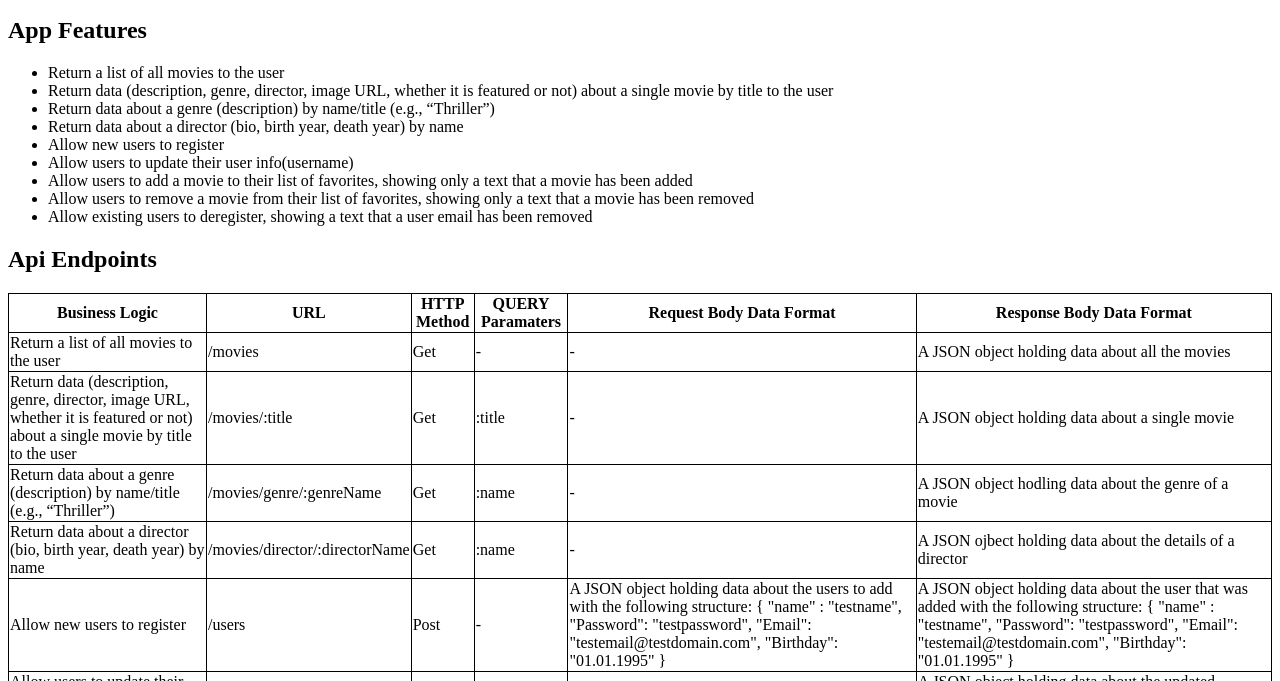
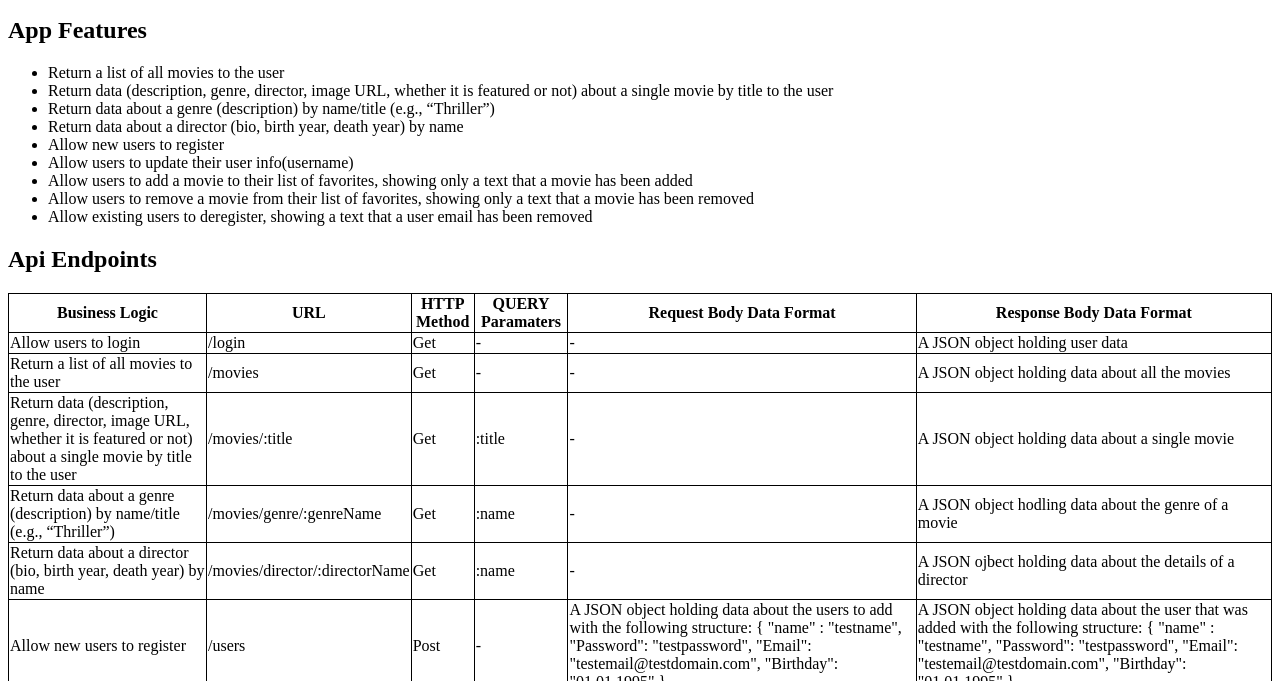
Before and after one commit to SpenUtt/movie_api, a website: page public/documentation.html in a window 1280 px wide. Shown: the part 119-800 px from the top of the page. Drawn offline with Linux system fonts and the light colour scheme.

Commit message:
added login endpoint

```diff
--- a/public/documentation.html
+++ b/public/documentation.html
@@ -44,6 +44,15 @@
                 </thead>
 
                 <tbody>
+                    <tr>
+                        <td>Allow users to login</td>
+                        <td>/login</td>
+                        <td>Get</td>
+                        <td>-</td>
+                        <td>-</td>
+                        <td>A JSON object holding user data</td>
+                    </tr>
+
                     <tr>
                         <td>Return a list of all movies to the user</td>
                         <td>/movies</td>
```
